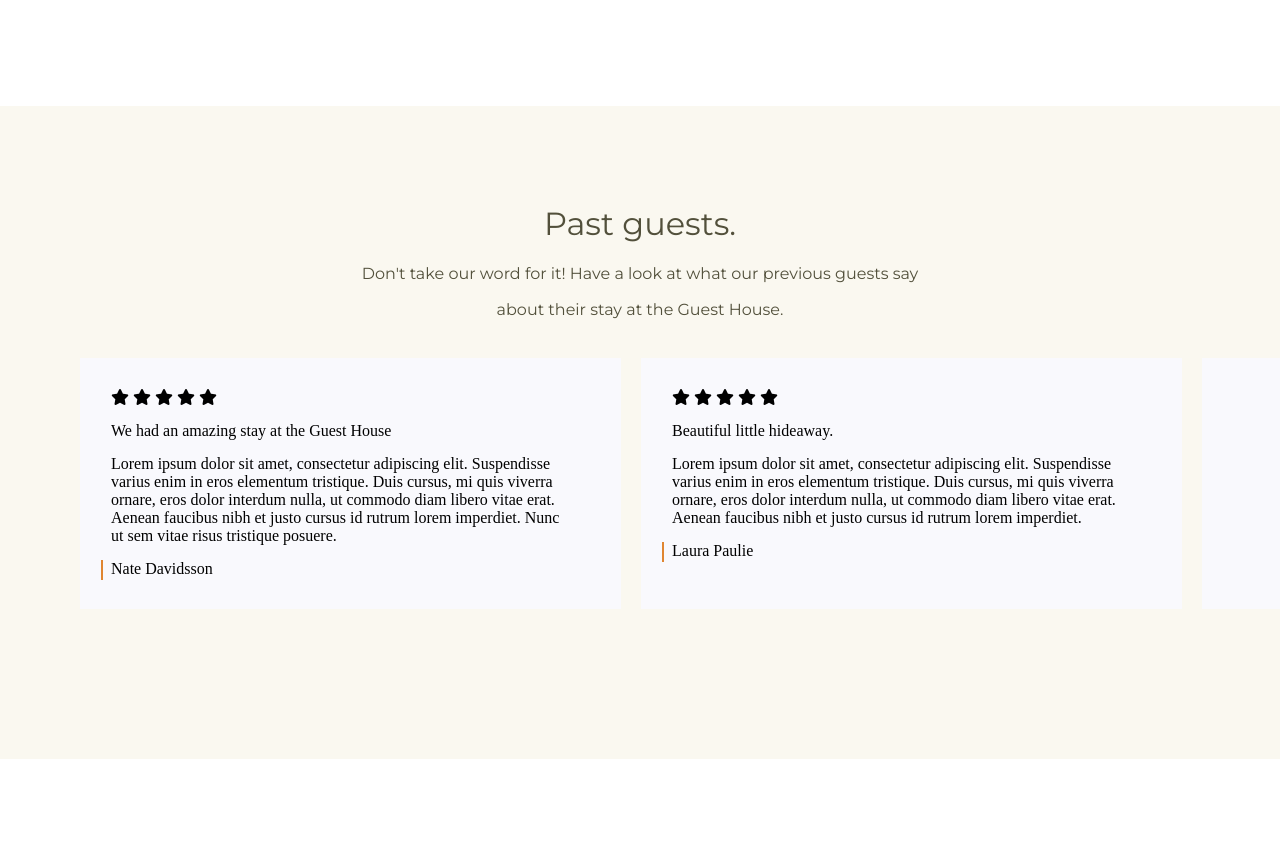
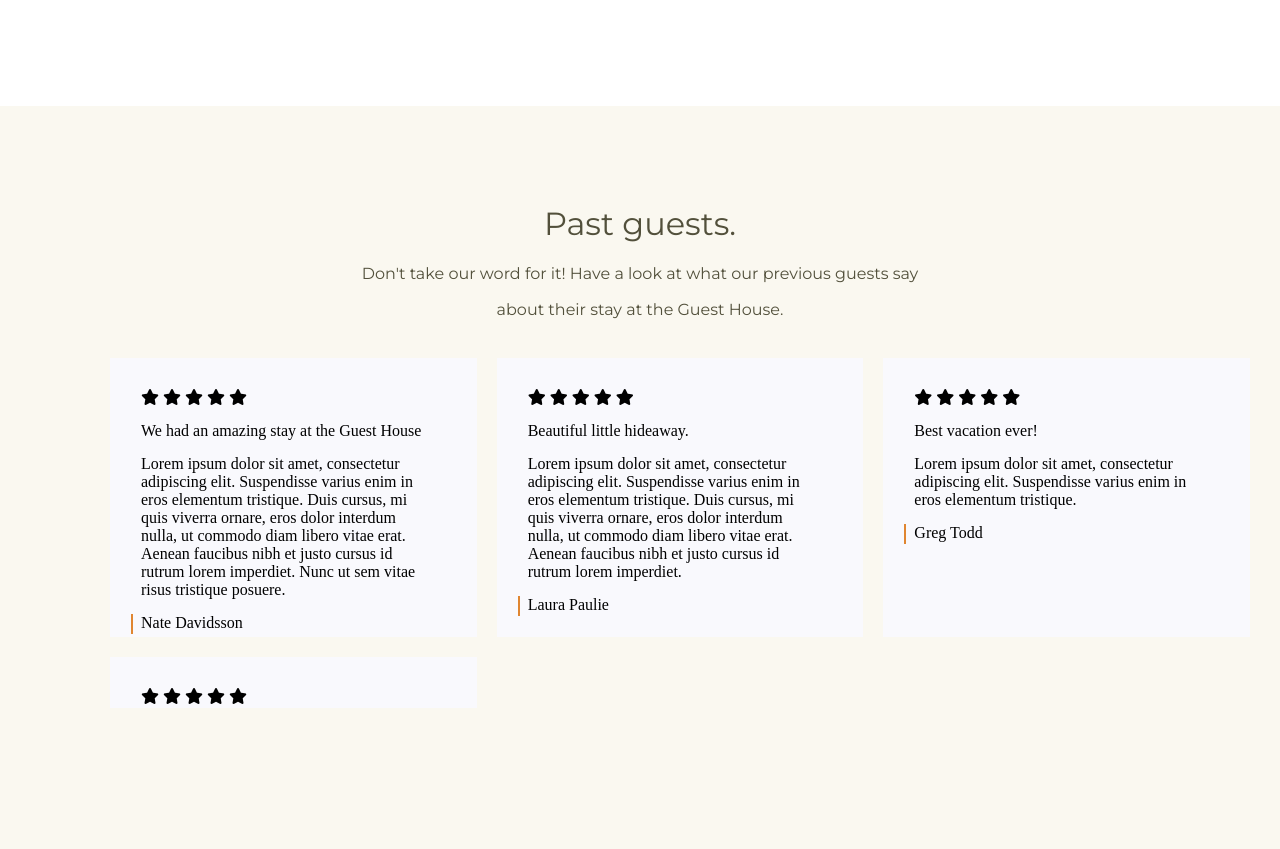
Before and after one commit to NBhey/Pet-Project1-HTML-CSS, a plain HTML site: page index.html in a window 1280 px wide. Shown: the part 3626-4475 px from the top of the page. Before the commit the page ends 4385 px from the top, so only its background shows below. Drawn offline with Linux system fonts and the light colour scheme.

Commit message:
reviews v1.2

```diff
--- a/index.html
+++ b/index.html
@@ -140,7 +140,8 @@
                     </p>
                     <p class="name-comment">Nate Davidsson</p>
                 </div>
-                <div class="reviews-comment__1"><i class="fas fa-star"></i>
+                <div class="reviews-comment__1">
+                    <i class="fas fa-star"></i>
                     <i class="fas fa-star"></i>
                     <i class="fas fa-star"></i>
                     <i class="fas fa-star"></i>
@@ -150,8 +151,30 @@
                         Duis cursus, mi quis viverra ornare, eros dolor interdum nulla, ut commodo diam libero vitae erat.
                         Aenean faucibus nibh et justo cursus id rutrum lorem imperdiet.
                     </p>
-                    <p class="name-comment">Laura Paulie</p></div>
-                <div class="reviews-comment__1"><h3></h3></div>
+                    <p class="name-comment">Laura Paulie</p>
+                </div>
+                <div class="reviews-comment__1">
+                    <i class="fas fa-star"></i>
+                    <i class="fas fa-star"></i>
+                    <i class="fas fa-star"></i>
+                    <i class="fas fa-star"></i>
+                    <i class="fas fa-star"></i>
+                    <p>Best vacation ever!</p>
+                    <p>Lorem ipsum dolor sit amet, consectetur adipiscing elit. Suspendisse varius enim in eros elementum tristique.
+                    </p>
+                    <p class="name-comment">Greg Todd</p>
+                </div>
+                <div class="reviews-comment__1">
+                    <i class="fas fa-star"></i>
+                    <i class="fas fa-star"></i>
+                    <i class="fas fa-star"></i>
+                    <i class="fas fa-star"></i>
+                    <i class="fas fa-star"></i>
+                    <p>Best vacation ever!</p>
+                    <p>Lorem ipsum dolor sit amet, consectetur adipiscing elit. Suspendisse varius enim in eros elementum tristique.
+                    </p>
+                    <p class="name-comment">Greg Todd</p>
+                </div>
             </div>
         </div>
    </section>
--- a/style.css
+++ b/style.css
@@ -424,14 +424,17 @@ a {
     font-size: 16px;
 }
 .reviews-comment {
+    max-width: 1220px;
+    height: 350px;
     display: grid;
     grid-template-columns: auto auto auto;
     gap: 20px;
     padding-left: 80px;
+    overflow-y: scroll;
 }
 .reviews-comment__1 {
     padding-top: 31px;
-    padding-bottom: 31px;
+    padding-bottom: 5px;
     padding-left: 31px;
     padding-right: 47px;
     background-color: #f9f9fd;
```
